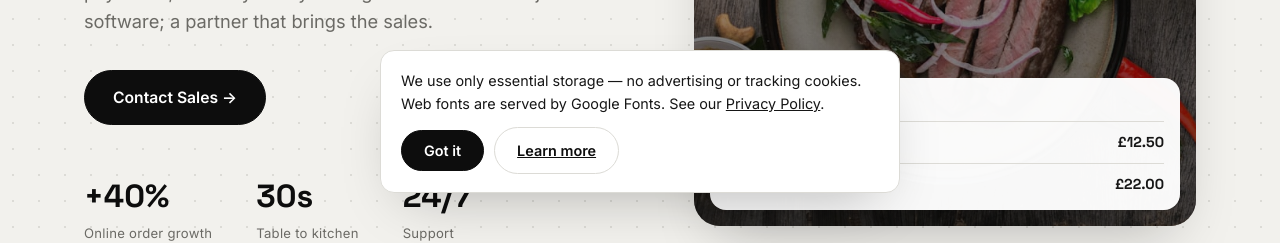
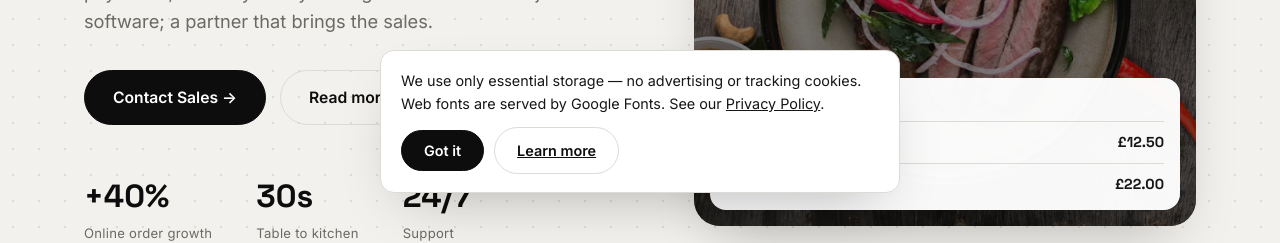
Before and after one commit to monk-24/monkfoodsite, a website: page index.html in a window 1280 px wide. Shown: the part 591-834 px from the top of the page. Drawn offline with Linux system fonts and the light colour scheme.

Commit message:
Hero: add 'Read more' link to About page

```diff
--- a/index.html
+++ b/index.html
@@ -68,6 +68,7 @@
       <p class="lead">Most providers sell a system and disappear. Monk Food works as your consultant — we learn how your business trades, build the right roadmap across systems, digital presence and payments, and stay with you long after the sale. Not just software; a partner that brings the sales.</p>
       <div class="hero-actions">
         <a href="contact" class="btn btn-primary">Contact Sales →</a>
+        <a href="about" class="btn btn-ghost">Read more →</a>
       </div>
       <div class="hero-stats">
         <div><div class="num">+40%</div><div class="lbl">Online order growth</div></div>
```
